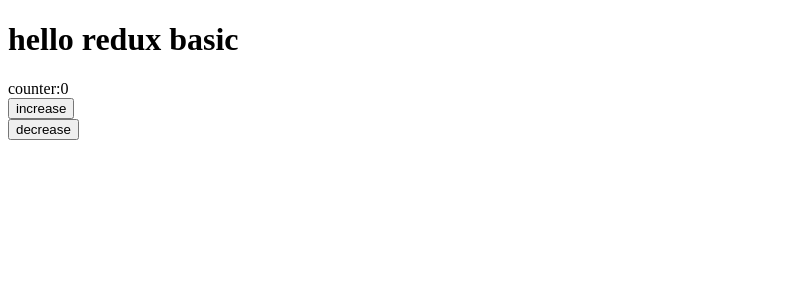
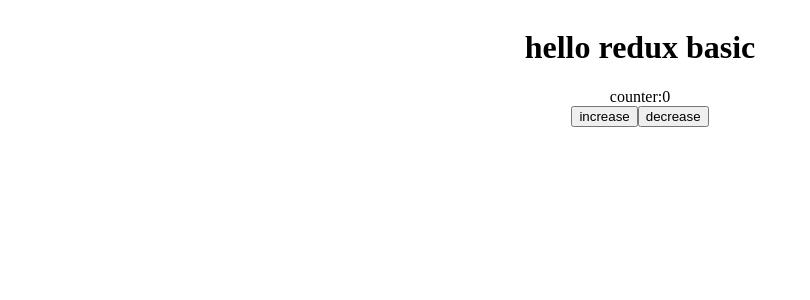
Before and after one commit to abbassdaher/counter-react-redux, a React (Create React App) app: page / in a window 1280 px wide. Shown: the top 300 px of the page, without its empty margins (0-810 px from the left). Built offline with nearby package versions, Linux system fonts and the light colour scheme.

Commit message:
create reducer and listen for Acc component

```diff
--- a/package.json
+++ b/package.json
@@ -8,6 +8,7 @@
     "@testing-library/user-event": "^13.5.0",
     "react": "^18.2.0",
     "react-dom": "^18.2.0",
+    "react-redux": "^9.1.0",
     "react-scripts": "5.0.1",
     "redux": "^5.0.1",
     "web-vitals": "^2.1.4"
--- /dev/null
+++ b/src/component/app/App.css
@@ -0,0 +1,9 @@
+.App{
+    display: flex;
+    flex-direction: column;
+    align-items: center;
+}
+.container{
+    display: flex;
+    flex-direction: row;
+}
--- a/src/component/app/App.js
+++ b/src/component/app/App.js
@@ -1,9 +1,12 @@
-import { useState } from "react";
+import { useState,} from "react";
+import { useSelector } from "react-redux";
+import "./App.css";
 import ButtonComponent from "../button/ButtonComponent";
 
 function App() {
   const [counter, setCounter] = useState(0);
-
+  const state = useSelector((state)=> state.value )
+console.log(state);
   function funCounter(operator) {
     if (operator == "increase")
       return setCounter(counter + 1);
@@ -14,9 +17,11 @@
 
     <div className="App">
       <h1>hello redux basic</h1>
-      <div className="">counter:<span className="counter">{counter}</span></div>
-      <ButtonComponent funCounter={funCounter} >increase</ButtonComponent>
-      <ButtonComponent funCounter={funCounter} >decrease</ButtonComponent>
+      <div className="">counter:<span className="counter">{state}</span></div>
+      <div className="container">
+        <ButtonComponent funCounter={funCounter} >increase</ButtonComponent>
+        <ButtonComponent funCounter={funCounter} >decrease</ButtonComponent>
+      </div>
 
 
     </div>
--- a/src/index.js
+++ b/src/index.js
@@ -1,11 +1,17 @@
 import React from 'react';
 import ReactDOM from 'react-dom/client';
 import App from './component/app/App';
+import store from './store/index';
+import { Provider } from 'react-redux';
+
 
 const root = ReactDOM.createRoot(document.getElementById('root'));
 root.render(
+
   <React.StrictMode>
-    <App />
+    <Provider store={store}>
+      <App />
+    </Provider>
   </React.StrictMode>
 );
 
--- /dev/null
+++ b/src/store/index.js
@@ -0,0 +1,9 @@
+import { createStore } from "redux"
+
+const initState = { value: 0 }
+const counterReducer = (state = initState, action) => {
+    return state
+}
+const store = createStore(counterReducer)
+
+export default store
```
Also changed, not shown: 2 other files (tests, documents, lock files or other folders).
